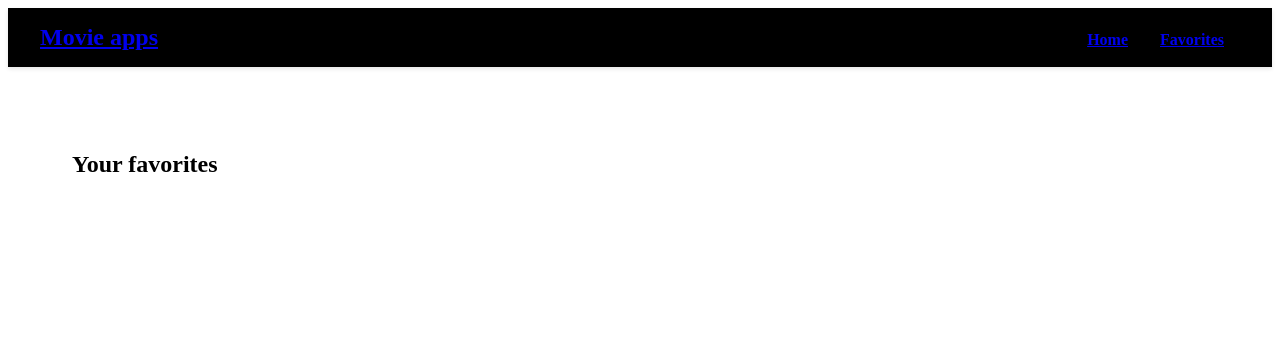
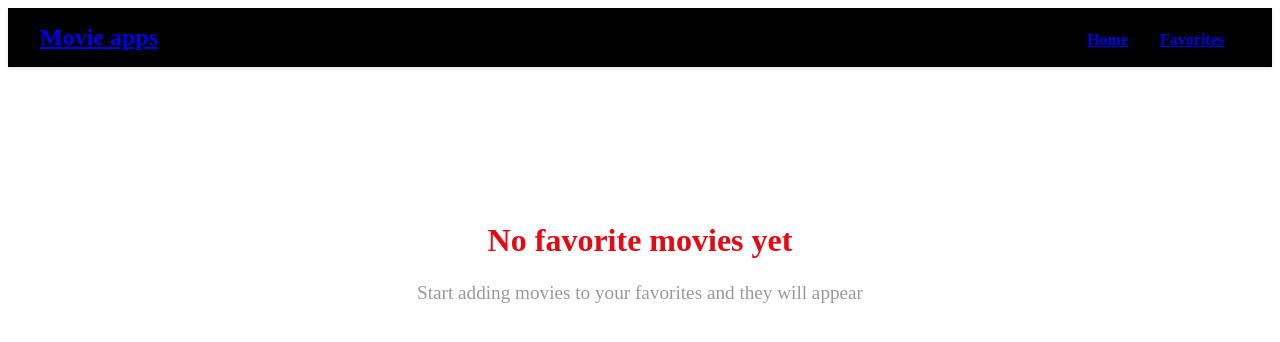
Before and after one commit to Fernandolivaresr/LearningReact, a React (Vite) app: page /favorites in a window 1280 px wide. Shown: the top 342 px of the page. Built offline with nearby package versions, Linux system fonts and the light colour scheme; the HTML template or start-up script is replaced by a standard one.

Commit message:
Fix favorite bug

```diff
--- a/src/pages/Favorites.jsx
+++ b/src/pages/Favorites.jsx
@@ -5,10 +5,12 @@ import MovieCard from "../components/MovieCard";
 function Favorites() {
   const { favorites } = useMovieContext();
 
-  if (favorites) {
+  if (favorites.length > 0) {
     return (
-      <div>
-        <h2 className="favorites">Your favorites</h2>
+      <div className="favorites">
+        {console.log("Not empty")}
+        {console.log(favorites)}
+        <h2>Your Favorites</h2>
         <div className="movies-grid">
           {favorites.map((movie) => (
             <MovieCard movie={movie} key={movie.id} />
@@ -16,14 +18,15 @@ function Favorites() {
         </div>
       </div>
     );
-  } else {
-    return (
-      <div className="favorites-empty">
-        <h2>No favorite movies yet</h2>
-        <p>Start adding movies to your favorites and they will appear</p>
-      </div>
-    );
   }
+  return (
+    <div className="favorites-empty">
+      {console.log("Empty")}
+      {console.log(favorites)}
+      <h2>No favorite movies yet</h2>
+      <p>Start adding movies to your favorites and they will appear</p>
+    </div>
+  );
 }
 
 export default Favorites;
```
